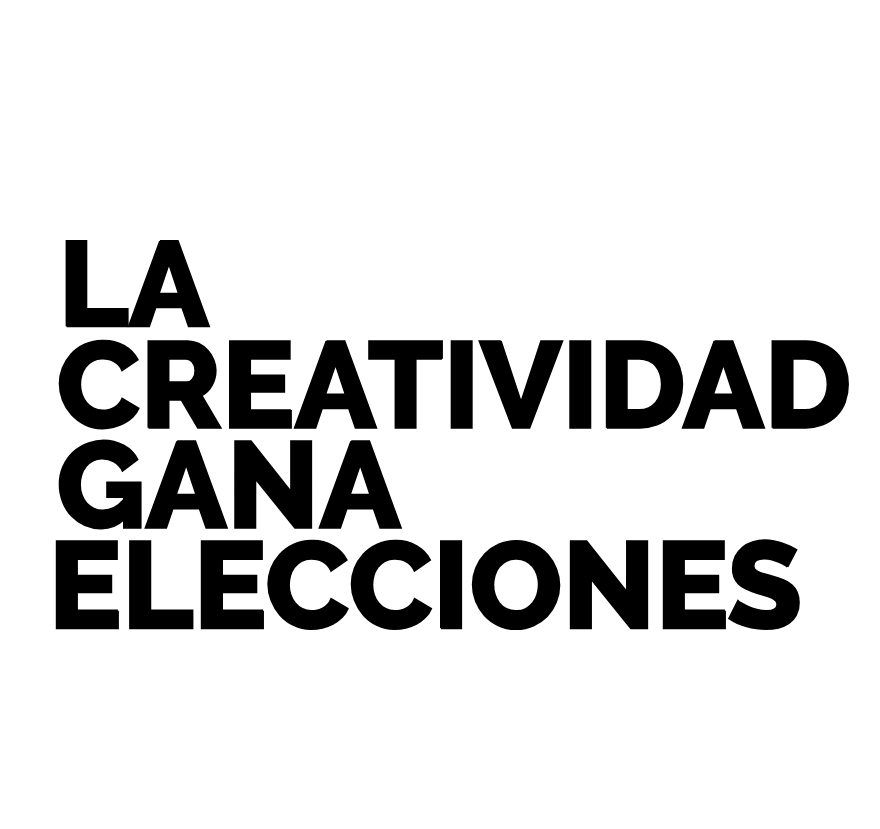
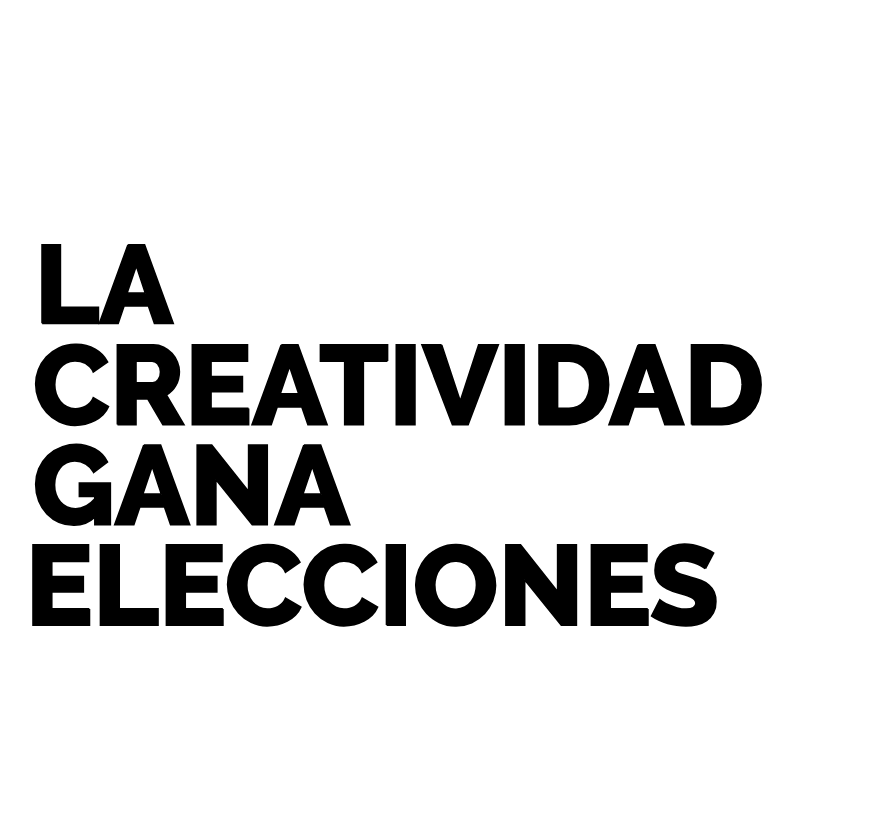
Before and after one commit to edoplaza/e70, a PHP site: page / in a window 1280 px wide. Shown: the part 1413-2242 px from the top of the page, without its empty margins (73-953 px from the left). Run offline with PHP 8.4, Linux system fonts and the light colour scheme; some libraries are stand-ins or nearby versions.

Commit message:
mobile improvements

```diff
--- a/index.php
+++ b/index.php
@@ -43,7 +43,7 @@
       <div class="home-section what-we-do s2">
         <div class="what-we-do__inner">
           <div class="what-we-do__content">
-            <img class="what-we-do__close" src="img/arrow.svg"></img>
+            <img class="what-we-do__close" src="img/arrow-black.svg"></img>
             <div>
               <h2 class="what-we-do__title">Qué<br>hacemos</h2>
               <p class="what-we-do__text">Veggies es bonus vobis, proinde vos postulo essum magis kohlrabi welsh onion daikon amaranth tatsoi tomatillo melon azuki bean garlic.</p>
@@ -54,19 +54,19 @@
               <img src="img/election.svg" alt="Electorales">
               <h3>Campañas <br>Electorales</h3>
               <p>Turnip greens yarrow ricebean rutabaga endive cauliflower sea lettuce kohlrabi amaranth water spinach avocado daikon napa cabbage asparagus winter purslane kale. Celery potato scallion desert raisin horseradishmaize bamboo shoot green bean swiss chard seakale pumpkin onion chickpea gram corn pea.</p>
-              <p>Nori grape silver beet broccoli kombu beet greens fava bean potato quandong celery. Bunya nuts black-eyed pea prairie turnip leek lentil turnip greens parsnip.</p>
+
             </div>
             <div class="what-we-do__section what-we-do__section--s2">
               <img src="img/institucional.svg" alt="Institucionales">
               <h3>Campañas <br>Institucionales</h3>
               <p>Turnip greens yarrow ricebean rutabaga endive cauliflower sea lettuce kohlrabi amaranth water spinach avocado daikon napa cabbage asparagus winter purslane kale. Celery potato scallion desert raisin horseradishmaize bamboo shoot green bean swiss chard seakale pumpkin onion chickpea gram corn pea.</p>
-              <p>Nori grape silver beet broccoli kombu beet greens fava bean potato quandong celery. Bunya nuts black-eyed pea prairie turnip leek lentil turnip greens parsnip.</p>
+
             </div>
             <div class="what-we-do__section what-we-do__section--s3">
               <img src="img/conciencia.svg" alt="Conciencia">
               <h3>Campañas <br>de Conciencia</h3>
               <p>Turnip greens yarrow ricebean rutabaga endive cauliflower sea lettuce kohlrabi amaranth water spinach avocado daikon napa cabbage asparagus winter purslane kale. Celery potato scallion desert raisin horseradishmaize bamboo shoot green bean swiss chard seakale pumpkin onion chickpea gram corn pea.</p>
-              <p>Nori grape silver beet broccoli kombu beet greens fava bean potato quandong celery. Bunya nuts black-eyed pea prairie turnip leek lentil turnip greens parsnip.</p>
+
             </div>
           </div>
         </div>
@@ -135,9 +135,9 @@
           </div>
         </div>
       </div>
-      <div class="home-section-free stats s5">
+      <div class="home-section stats s5">
         <div class="stats__inner">
-          <img class="stats__logo" src="img/e70-blue.svg" alt="">
+          <!--<img class="stats__logo" src="img/e70-blue.svg" alt="">-->
           <h2 class="stats__tagline">Amamos la creatividad y la política, <br>pero sobre todo ganar</h2>
           <div class="stats__counters">
             <div class="stats__container">
--- a/js/main.js
+++ b/js/main.js
@@ -86,7 +86,7 @@
 
 	// Main Logo Functions
 	let removeLogoColors = () => {
-		 logo.removeClass('logo--green logo--red logo--black logo--blue');
+		 logo.removeClass('logo--green logo--red logo--black logo--blue logo--transparent');
 	}
 
 	let addLogoColor = color => {
@@ -127,7 +127,7 @@
     s1Pos < -10 ? down.hide() : down.show();
 
     if( $(window).width() > desktop ) {
-      s2Pos <= $(window).height() ? $('.landing__svg').addClass('absolute') : $('.landing__svg').removeClass('absolute');
+      s2Pos <= $(window).height() ? $('.landing__svg').addClass('fadeOut') : $('.landing__svg').removeClass('fadeOut');
     }
 
 
--- a/scss/helpers/_general.scss
+++ b/scss/helpers/_general.scss
@@ -19,6 +19,7 @@ body{
 .hidden{
   visibility: hidden !important;
 }
+
 
 .visible{
   opacity: 1 !important;
--- a/scss/helpers/_mixins.scss
+++ b/scss/helpers/_mixins.scss
@@ -35,7 +35,7 @@
 }
 
 @mixin center-inner-desktop{
-  height: calc( 100vh - (#{$border-size-desktop})*2 );
+  height: calc( 100vh - ( #{$border-size-desktop}) * 4 );
   width: calc( 100vw - (#{$border-size-desktop})*2 );
 }
 
@@ -56,11 +56,11 @@
   g{
     .fill1{
       fill: $fill1;
-      transition: all 0.3s ease;
+      transition: all 0.2s ease;
     }
     .fill2{
       fill: $fill2;
-      transition: all 0.3s ease;
+      transition: all 0.2s ease;
     }
   }
 
--- a/scss/helpers/_variables.scss
+++ b/scss/helpers/_variables.scss
@@ -10,6 +10,7 @@ $off-white: #f2f2f2;
 $red: #ff0047;
 $yellow: #f8a12f;
 $white: #ffffff;
+$transparent: transparent;
 
 // Frame Colors
 $f1: #ff80a3;
@@ -22,7 +23,7 @@ $f5: #8cb8d3;
 
 // Element Size
 $border-size-hd: 64px;
-$border-size-desktop: 44px;
+$border-size-desktop: 30px;
 
 
 // Containers
--- a/scss/pages/home/_campaigns.scss
+++ b/scss/pages/home/_campaigns.scss
@@ -12,7 +12,7 @@
 .campaign{
   flex-direction: row;
   display: flex;
-  height: calc((100vh - 128px) / 3);
+  height: 22vw;
   width: 100%;
   &__info{
     display: flex;
@@ -76,7 +76,7 @@
   .campaign{
     flex-direction: row;
     display: flex;
-    height: calc((100vh - 128px) / 3);
+    height: 40vw;
     min-height: 300px;
     width: 100%;
     &__info{
@@ -100,6 +100,7 @@
       p{
         color: white;
         font-size: 1.7rem;
+        line-height: 2rem;
         font-weight: 300;
       }
     }
--- a/scss/pages/home/_landing.scss
+++ b/scss/pages/home/_landing.scss
@@ -48,15 +48,23 @@
     text-transform: uppercase;
   }
   &__svg{
-    left: 30vw;
+    left: 25vw;
     position: fixed;
     pointer-events: none;
+    opacity: 1;
+    transition: opacity 0.3s ease;
+    &.fadeOut{
+      opacity: 0;
+      transition: opacity 0.3s ease;
+    }
+
+
     &.absolute{
       left: calc( 30vw - 64px );
       position: absolute !important;
     }
     svg{
-      transform: scale(2.5);
+      transform: scale(2.3);
     }
     &.l1{
       position: fixed;
@@ -231,9 +239,9 @@
 @include mobile{
   .landing{
      &__svg{
-      left: 2vw;
+      left: -10px;
       svg{
-        transform: scale(1);
+        transform: scale(0.9);
       }
       &.l1{
         top: calc( 60vh - 160px );
--- a/scss/pages/home/_stats.scss
+++ b/scss/pages/home/_stats.scss
@@ -2,13 +2,14 @@
   align-items: center;
   display: flex;
   justify-content: center;
-  padding: 6rem 0;
+  padding: 4rem 0  0 0;
+  margin-bottom: 0 !important;
   &__inner{
     align-items: center;
     display: flex;
     flex-direction: column;
     justify-content: space-between;
-    min-height: 700px;
+    min-height: 400px;
     width: 100%;
     height: 100%;
     text-align: center;
@@ -76,7 +77,7 @@
       display: flex;
       flex-direction: column;
       justify-content: space-between;
-      min-height: 700px;
+      //min-height: 700px;
       width: 100%;
       height: 100%;
       text-align: center;
--- a/scss/pages/home/_what-we-do.scss
+++ b/scss/pages/home/_what-we-do.scss
@@ -203,8 +203,33 @@
 @include mobile{
   .what-we-do{
     &__title{
-      font-size: 5.8rem;
-      line-height: 6.2rem;
+      font-size: 5rem;
+      line-height: 5.4rem;
+    }
+    &__text{
+      font-size: 2rem;
+    }
+
+    &__section{
+      h3{
+        font-size: 3rem;
+        margin-bottom: 1.5rem;
+      }
+    }
+    &__section{
+      &.expanded{
+        width: calc( ((100% / 3) * 2) - 80px );
+        transition: width .4s ease;
+        img{
+          display: none;
+        }
+        h3{
+          font-size: 3rem;
+        }
+        p{
+          display: block;
+        }
+      }
     }
   }
 }
--- a/scss/partials/_logo.scss
+++ b/scss/partials/_logo.scss
@@ -23,11 +23,16 @@
   @include colorLogo($white, $black);
 }
 
+.logo--transparent{
+  @include colorLogo($transparent, $transparent);
+}
+
+
 @include desktop {
   .logo{
-    left: 2rem;
-    top: -1rem;
-    width: 80px;
+    left: 4rem;
+    top: -10px;
+    width: 60px;
 
   }
 }
--- a/scss/partials/_pull.scss
+++ b/scss/partials/_pull.scss
@@ -77,8 +77,8 @@
 
 @include desktop{
   .pull {
-    right: 0;
-    top: 1rem;
+    right: 2rem;
+    top: 1.7rem;
 
   }
 
```
Also changed, not shown: css/main.css, img/arrow-black.svg (added), js/main-min.js.
